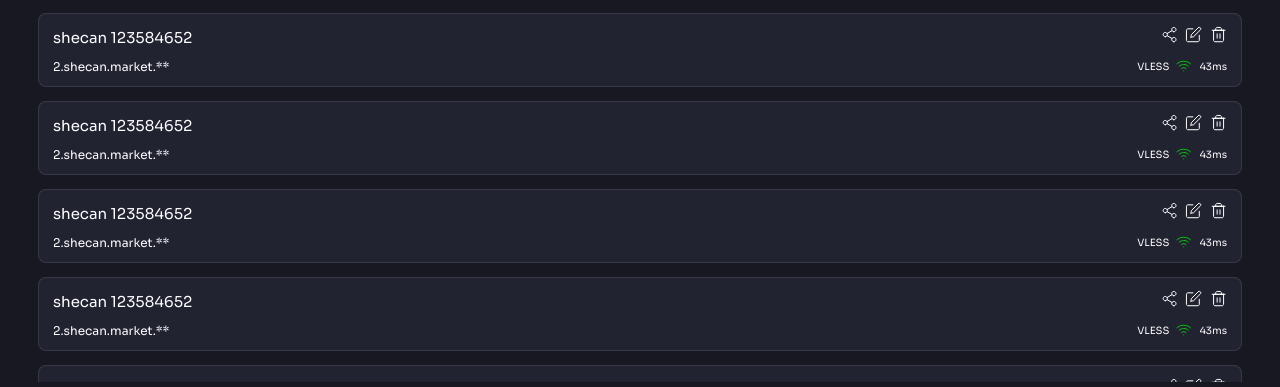
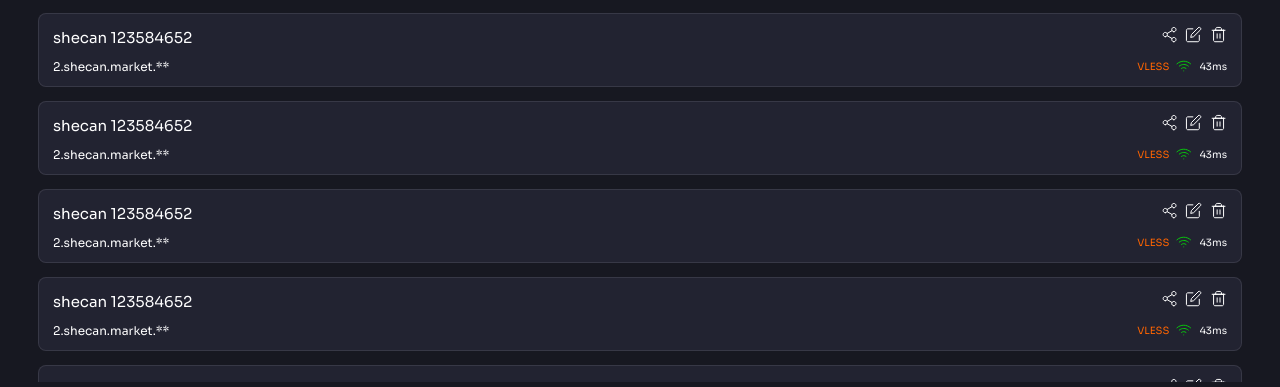
Before and after one commit to KayloPortal/v2rayx, a React (Vite) app: page / in a window 1280 px wide. Shown: the part 256-643 px from the top of the page. Built offline with nearby package versions, Linux system fonts and the light colour scheme.

Commit message:
config protocol color fix

```diff
--- a/src/Components/Configs.css
+++ b/src/Components/Configs.css
@@ -41,6 +41,10 @@
   column-gap: 7px;
 }
 
+.config-protocol {
+  color: var(--clr-300);
+}
+
 /* .config-name, .config-address, .config-ping, .config-protocol{
 
 } */
```
